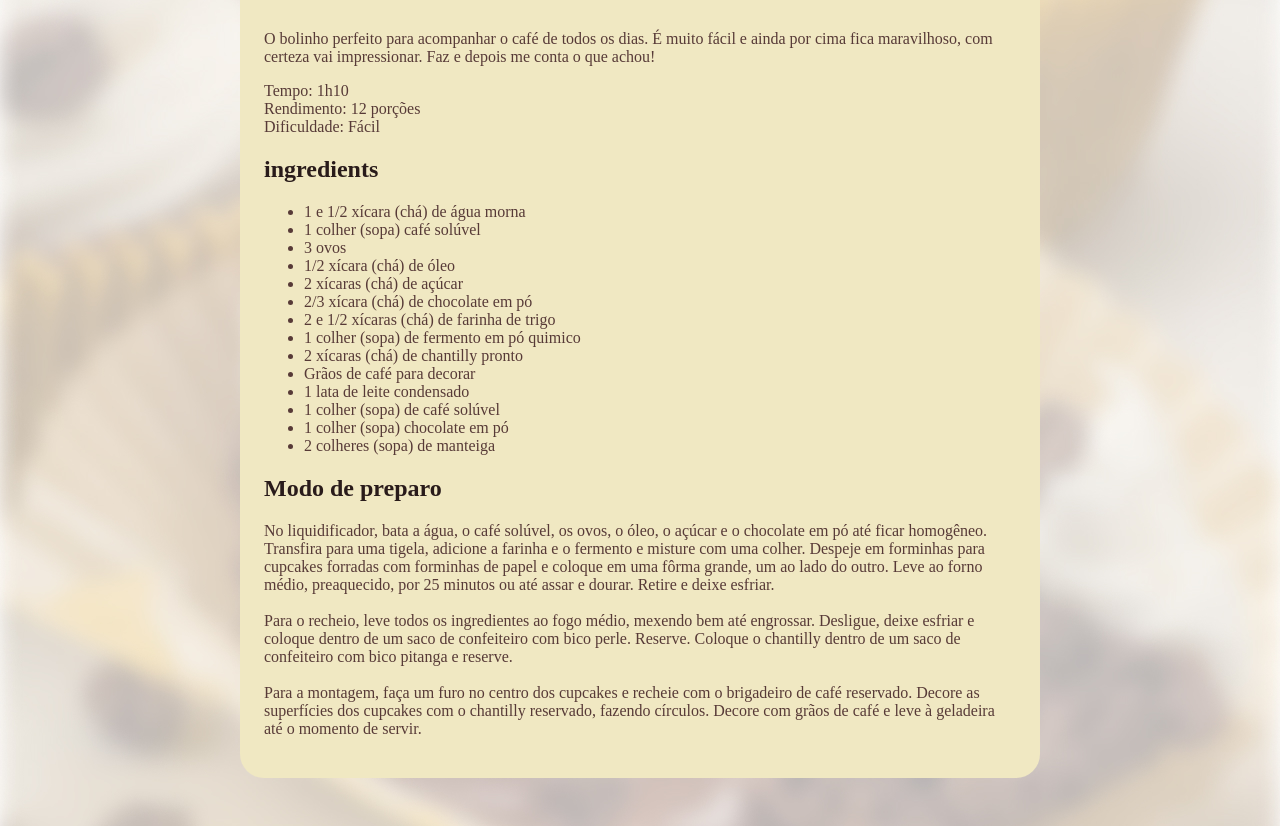
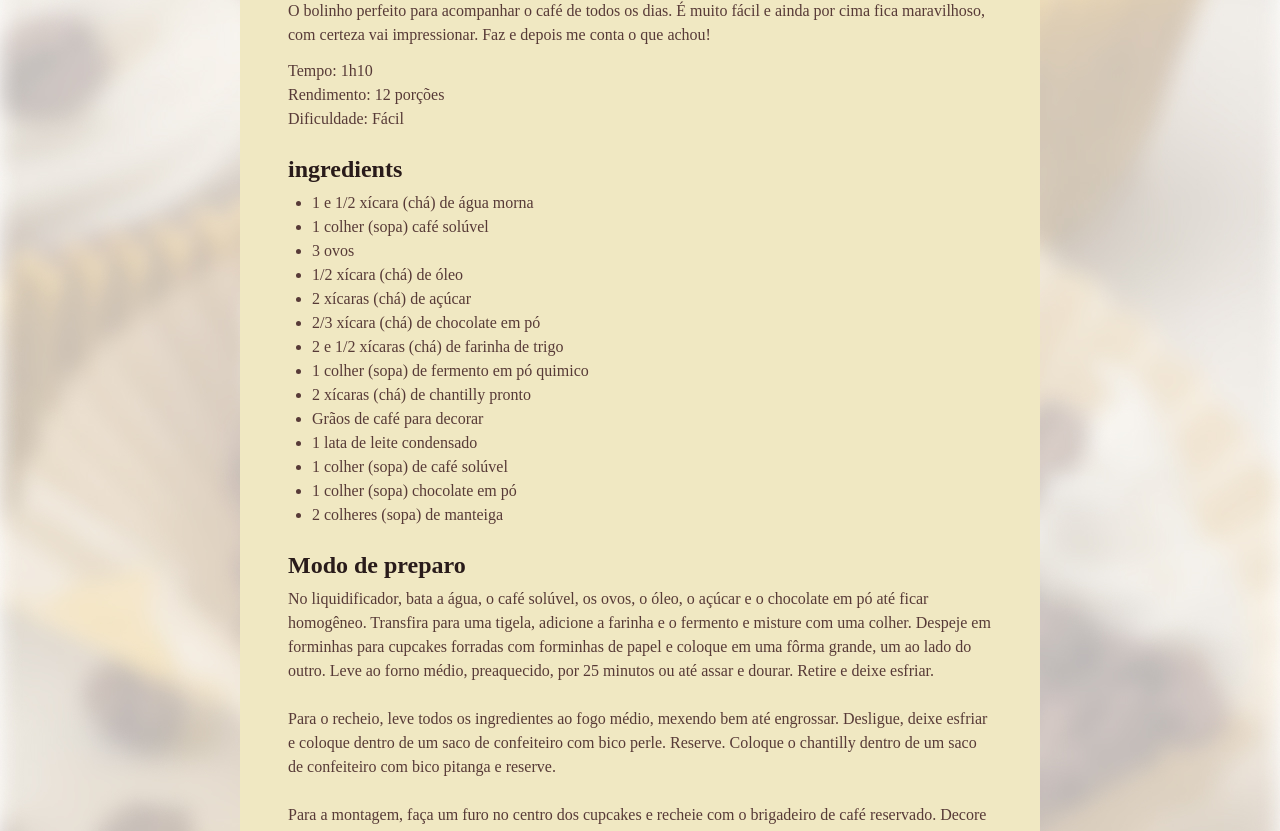
Before and after one commit to DevFox17/silver-octo-bassoon, a plain HTML site: page index.html in a window 1280 px wide. Shown: the part 568-1399 px from the top of the page. Drawn offline with Linux system fonts and the light colour scheme; a web font is replaced by a local one.

Commit message:
personalizando espaços

```diff
--- a/style.css
+++ b/style.css
@@ -1,5 +1,12 @@
+* {
+  margin: 0;
+  padding: 0;
+}
+
+
 :root {
   font-family: "Alice", serif;
+  line-height: 150%;
   color: #573A37;
 }
 
@@ -20,6 +27,19 @@ img {
   border-radius: 16px;
 }
 
+main {
+  padding: 24px;
+}
+
+section + section {
+  margin-top: 20px;
+}
+
+ #about p + p {/*pegando um parágrafo que vem depois de outro parágrafo */
+  margin-top: 12px;
+
+}
+
 h1 {
   line-height: 140%;
   font-size: 40px;
@@ -29,6 +49,12 @@ h2 {
   font-size: 24px;
 }
 
-h1,h2 {
+h1, h2 {
    color: #291B1A;
+   margin-bottom: 4px;
+   line-height: 150%;
 }
+
+ul {
+  padding-left: 24px;
+}
```
